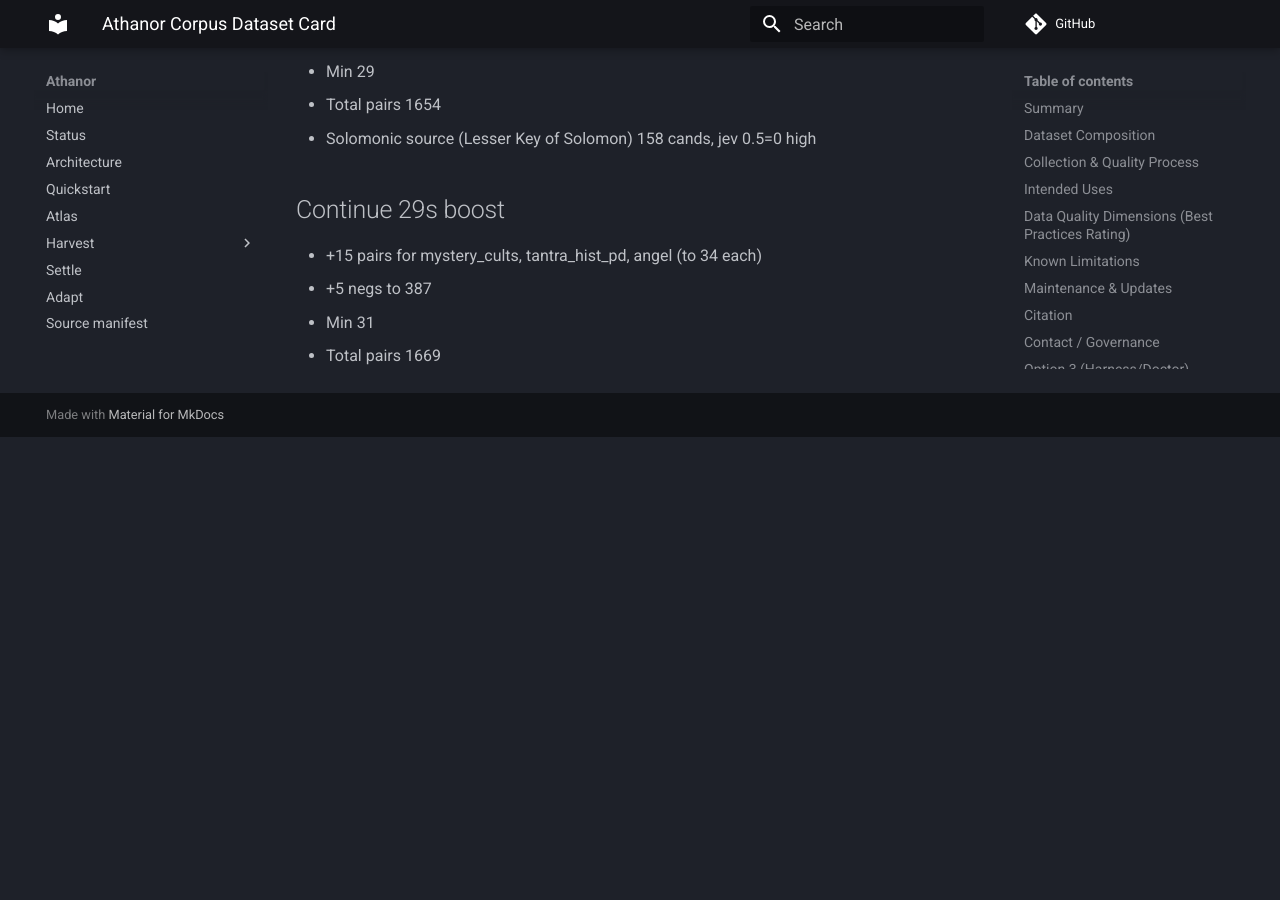
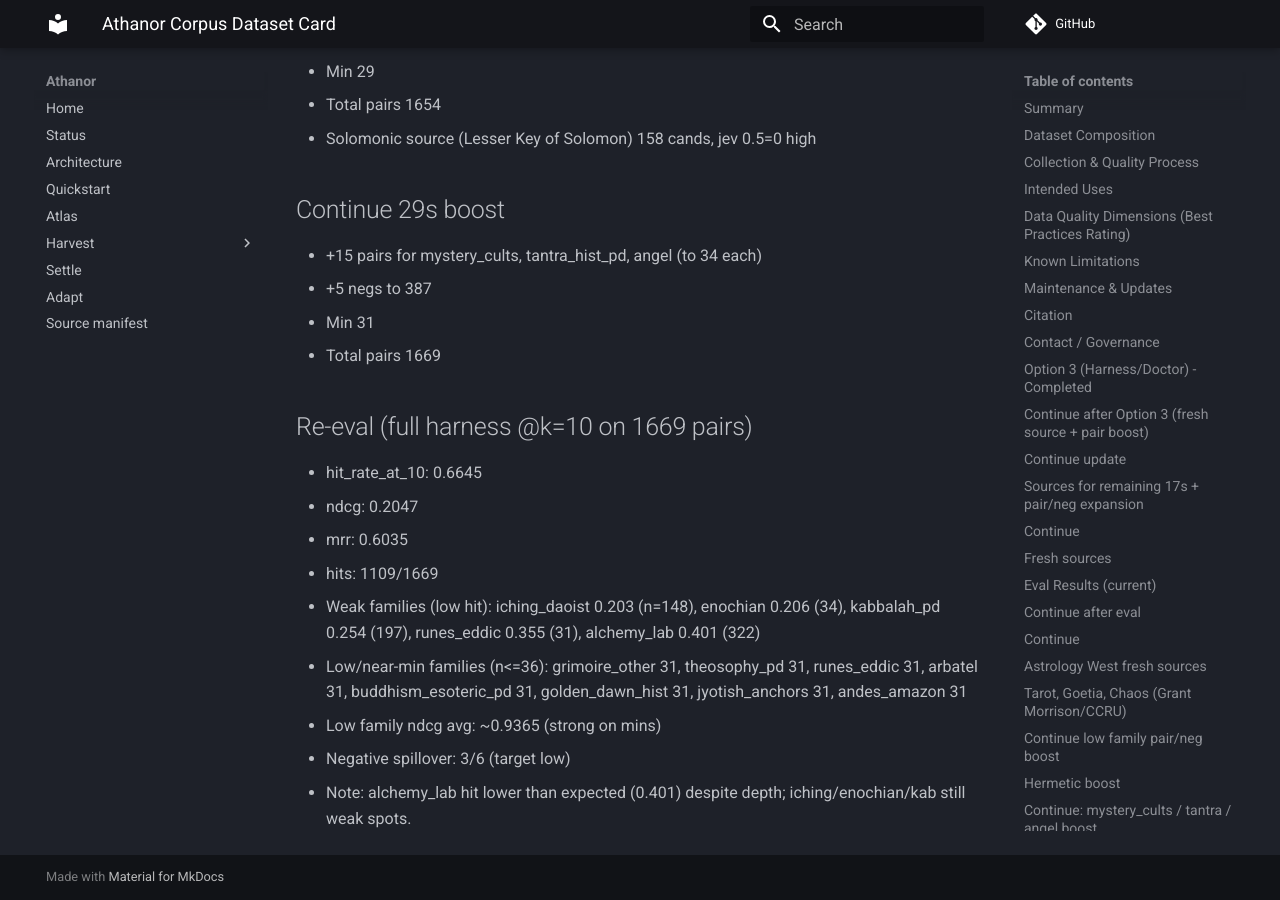
Before and after one commit to scrimshawlife-ctrl/Athanor, an MkDocs documentation site: the page built from docs/dataset-card.md, in a window 1280 px wide and 900 px high, scrolled down 8433 px. Built offline with MkDocs 1.6.1 and Material for MkDocs 9.7.7, drawn with Linux system fonts in a browser that asks for light colours; comment, search, counter and statistics services are not loaded; before the commit the page ends 8870 px from its top, so only the background shows below that.

Commit message:
re-eval: full harness hit@10=0.6645 ndcg=0.2047 (1669 pairs); weak iching/enochian/kab noted; updated doctor+card. 229 PASS.

```diff
--- a/docs/dataset-card.md
+++ b/docs/dataset-card.md
@@ -257,3 +257,15 @@ Updated continue: Pairs 1342, Negs 307, Min pair 14, Lowest [('history_magic', 1
 - +5 negs to 387
 - Min 31
 - Total pairs 1669
+
+
+## Re-eval (full harness @k=10 on 1669 pairs)
+- hit_rate_at_10: 0.6645
+- ndcg: 0.2047
+- mrr: 0.6035
+- hits: 1109/1669
+- Weak families (low hit): iching_daoist 0.203 (n=148), enochian 0.206 (34), kabbalah_pd 0.254 (197), runes_eddic 0.355 (31), alchemy_lab 0.401 (322)
+- Low/near-min families (n<=36): grimoire_other 31, theosophy_pd 31, runes_eddic 31, arbatel 31, buddhism_esoteric_pd 31, golden_dawn_hist 31, jyotish_anchors 31, andes_amazon 31
+- Low family ndcg avg: ~0.9365 (strong on mins)
+- Negative spillover: 3/6 (target low)
+- Note: alchemy_lab hit lower than expected (0.401) despite depth; iching/enochian/kab still weak spots.
```
Also changed, not shown: 1 other file.
